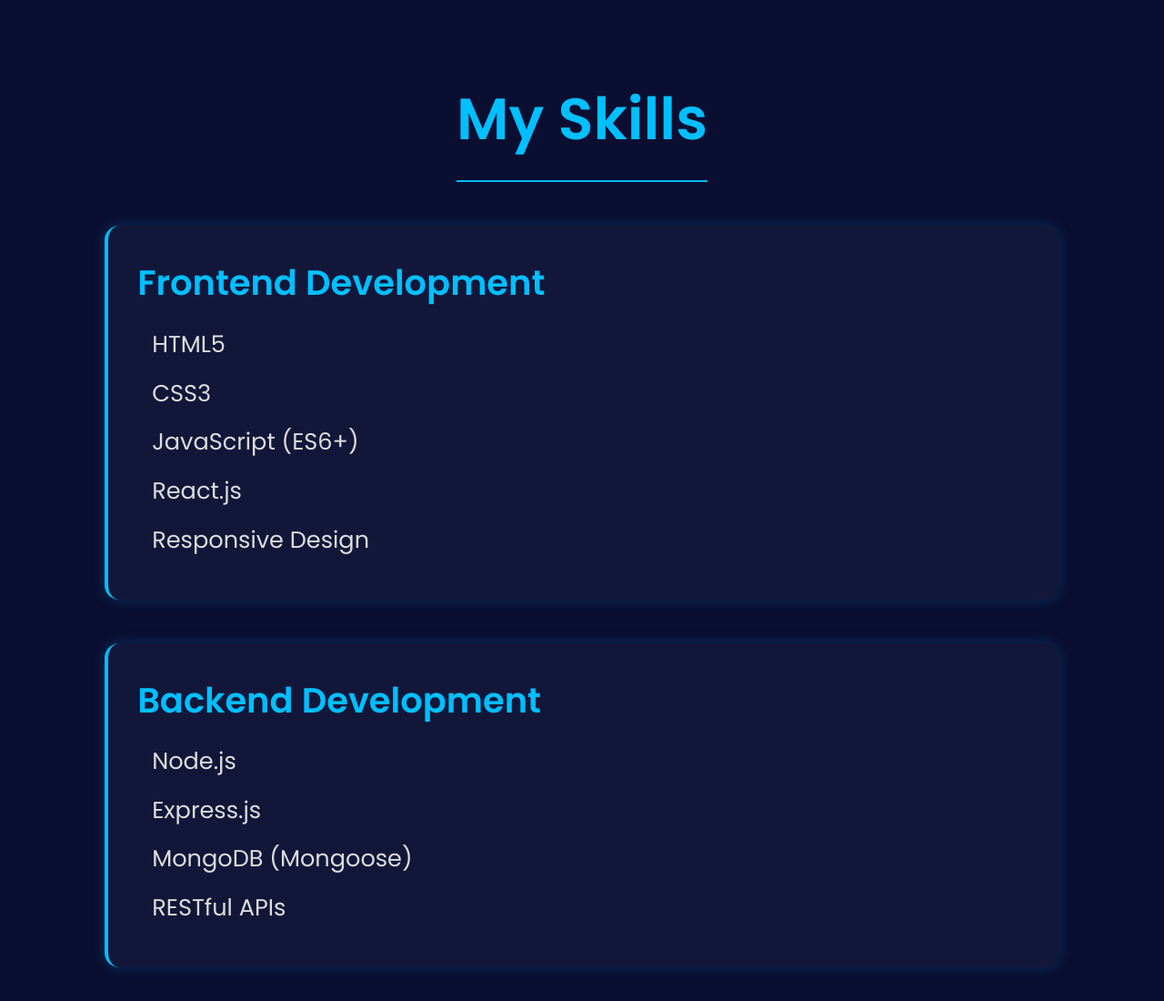
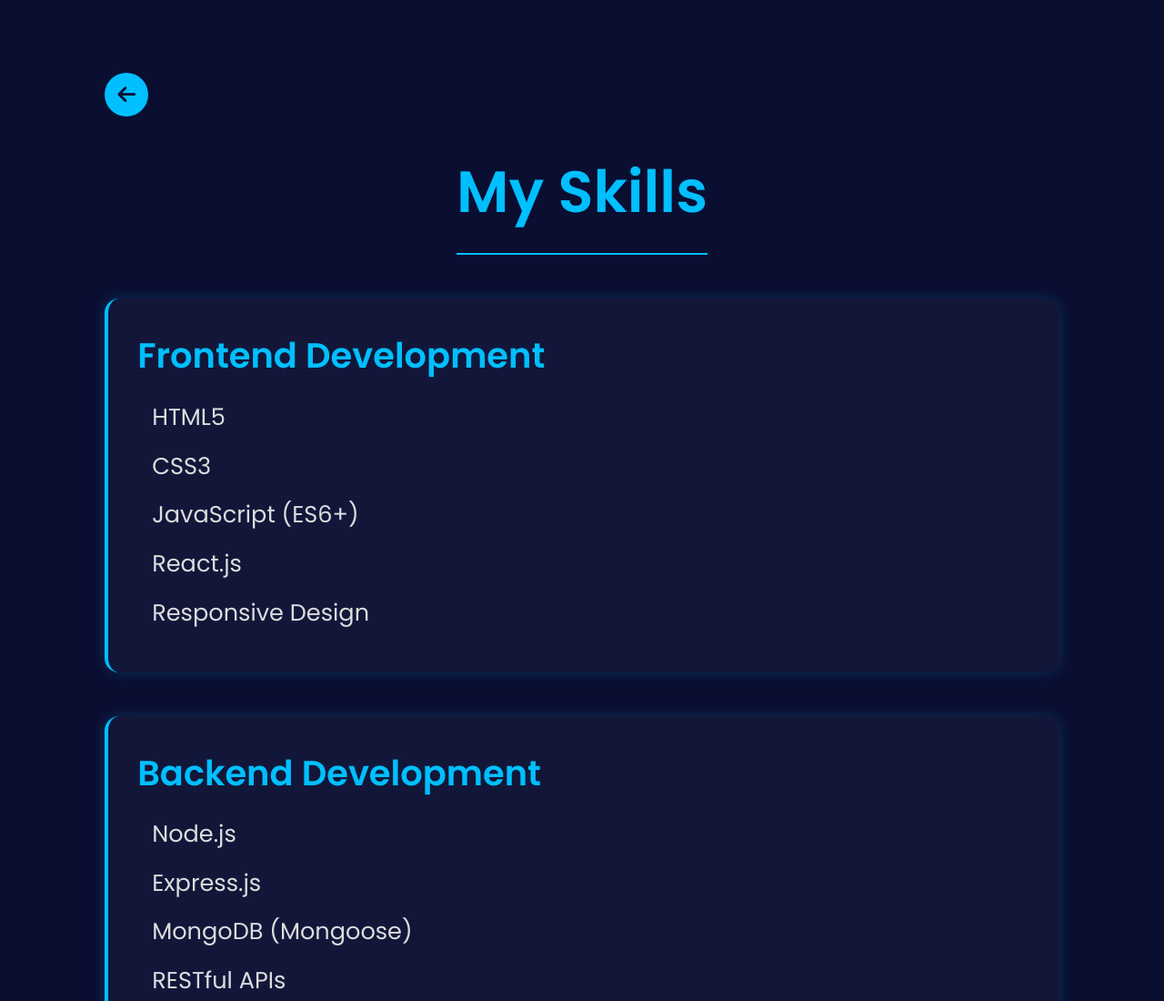
Before and after one commit to Tarun-dube/portfolio, a plain HTML site: page skill.html in a window 1280 px wide. Shown: the top 1100 px of the page at 91% size. Drawn offline with Linux system fonts and the light colour scheme.

Commit message:
added back btn

```diff
--- a/skill.html
+++ b/skill.html
@@ -4,8 +4,10 @@
   <meta charset="UTF-8" />
   <meta name="viewport" content="width=device-width, initial-scale=1.0"/>
   <title>My Skills</title>
-  <link href="https://fonts.googleapis.com/css2?family=Poppins:wght@300;400;600&display=swap" rel="stylesheet"/>
-  <style>
+<link href="https://fonts.googleapis.com/css2?family=Poppins:wght@300;400;600&display=swap" rel="stylesheet"/>
+<link rel="stylesheet" href="https://cdnjs.cloudflare.com/ajax/libs/font-awesome/6.5.0/css/all.min.css">
+
+<style>
     * {
       margin: 0;
       padding: 0;
@@ -81,9 +83,40 @@
         font-size: 1.4rem;
       }
     }
+
+
+    .back-btn {
+   display: inline-flex;
+  align-items: center;
+  justify-content: center;
+  width: 48px;
+  height: 48px;
+  border-radius: 50%;
+  background-color: #00bfff;
+  color: #0a0e31;
+  text-decoration: none;
+  font-size: 1.2rem;
+  border: none;
+  transition: background-color 0.3s, transform 0.3s;
+  margin-bottom: 2rem;
+}
+
+.back-btn i {
+  font-size: 1.4rem;
+}
+
+.back-btn:hover {
+  background-color: #00bfff;
+  color: #0a0e31;
+}
+
   </style>
 </head>
 <body>
+<a href="index.html" class="back-btn">
+  <i class="fas fa-arrow-left"></i>
+</a>
+
   <h1>My Skills</h1>
 
   <div class="skill-category">
```
Also changed, not shown: education.html (+29 -1 lines), index.html (+3 -3 lines), project.html (+30 -1 lines).
